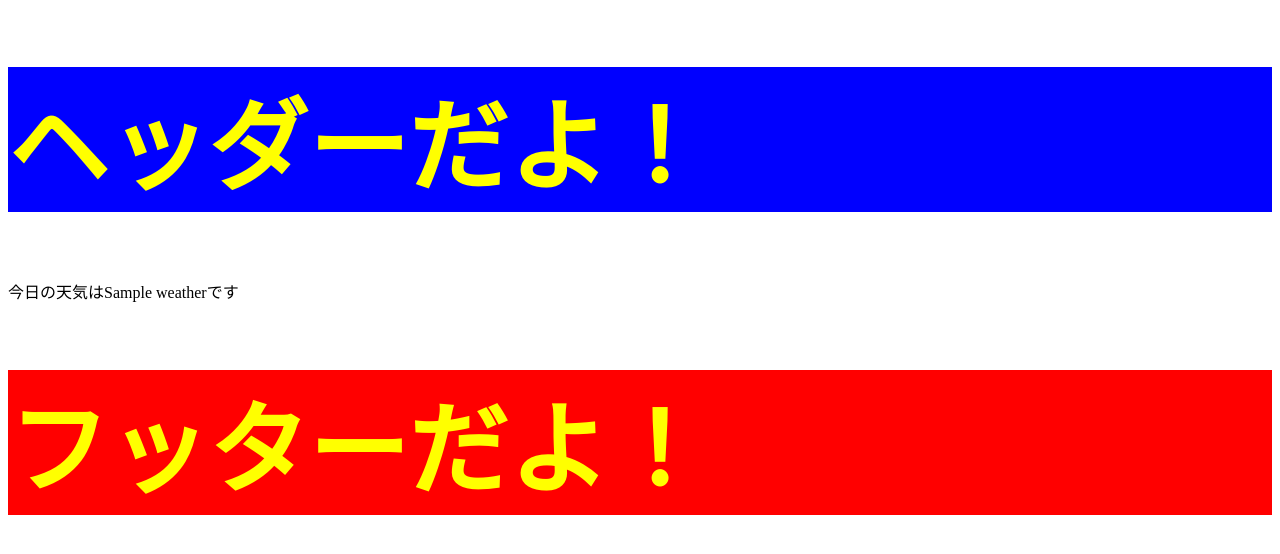
After one commit to crab0628/test, a Flask app: template preparation/templates/weather.html in a window 1280 px wide. The commit adds this page. Shown: the top 554 px of the page. Run offline with Flask 2, Linux system fonts and the light colour scheme; the template is opened without the code that fills it: most values are stand-ins (such as "Sample title", 1, 10 or a date in 2020).

Commit message:
8/7進捗

```diff
--- a/preparation/app.py
+++ b/preparation/app.py
@@ -15,6 +15,18 @@ def template():
     py_name = "サワガニ"
     return render_template("index.html", name = py_name)
 
+@app.route("/hello")
+def hello():
+    return render_template("hello.html")
+
+@app.route("/hi")
+def hi():
+    return render_template("hi.html")
+
+@app.route("/weather")
+def whether():
+    py_weather = "くもり"
+    return render_template("weather.html", weather = py_weather)
 
 
 
--- /dev/null
+++ b/preparation/static/css/style.css
@@ -0,0 +1,3 @@
+h1 {
+    font-size: 100px;
+}
--- /dev/null
+++ b/preparation/static/js/common.js
@@ -0,0 +1,6 @@
+(function(){
+    'use strict';
+
+    alert('アラートだよ〜。');
+
+})();
--- /dev/null
+++ b/preparation/templates/base.html
@@ -0,0 +1,20 @@
+<!DOCTYPE html>
+<html lang="ja">
+<head>
+    <meta charset="UTF-8">
+    <meta name="viewport" content="width=device-width, initial-scale=1.0">
+    <title>Document</title>
+    <link rel="stylesheet" href="{{ url_for('static', filename='style.css') }}">
+</head>
+<body>
+    <header>
+        <h1 style="background-color: blue;">ヘッダーだよ！</h1>
+    </header>
+    {% block content %}
+    <!-- ここにメインコンテンツを書く -->
+    {% endblock %}
+    <footer>
+        <h1 style="background-color: red;">フッターだよ！</h1>
+    </footer>
+</body>
+</html>
--- a/preparation/templates/index.html
+++ b/preparation/templates/index.html
@@ -4,8 +4,10 @@
     <meta charset="UTF-8">
     <meta name="viewport" content="width=device-width, initial-scale=1.0">
     <title>Document</title>
+    <link rel="stylesheet" href="style.css">
 </head>
 <body>
     <p>{{name}}さん、おやすみなさい</p>
 </body>
+<script src="common.js"></script>
 </html>
--- /dev/null
+++ b/preparation/templates/style.css
@@ -0,0 +1,3 @@
+p {
+    color: red;
+}
--- /dev/null
+++ b/preparation/templates/weather.html
@@ -0,0 +1,6 @@
+{% extends "base.html" %}
+{% block content %}
+
+<p>今日の天気は{{weather}}です</p>
+
+{% endblock %}
```
Also changed, not shown: preparation/templates/hello.html (added, +9 -0 lines), preparation/templates/hi.html (added, +8 -0 lines), preparation/static/dog.jpg (added).
